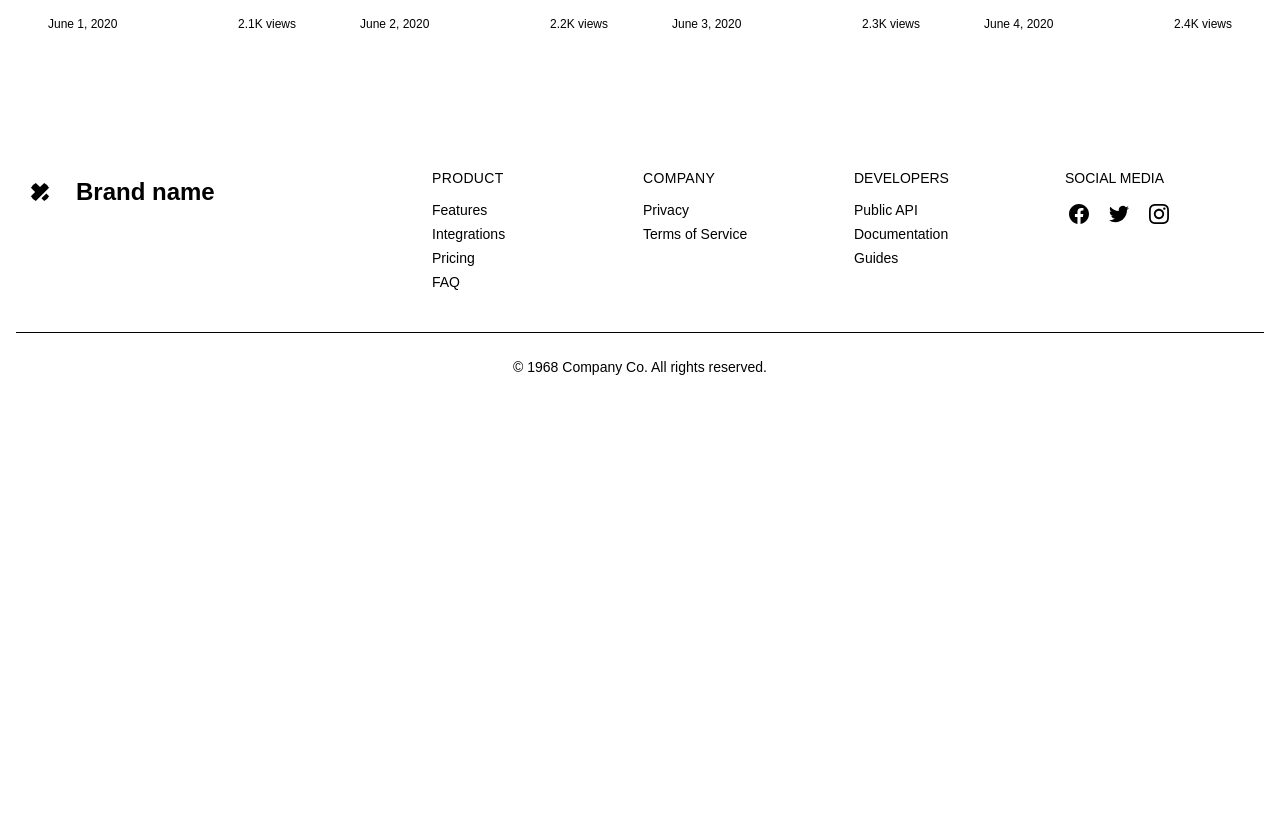
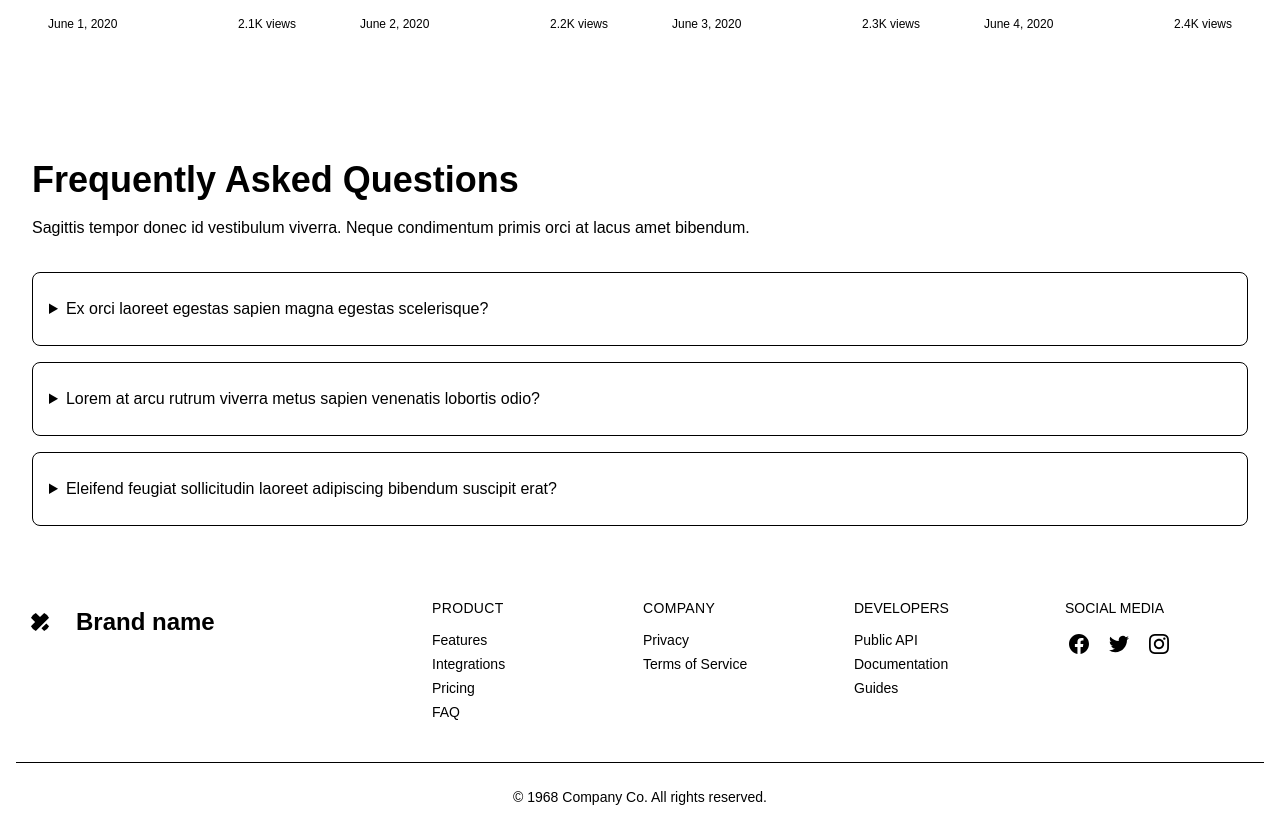
Before and after one commit to mdshahariarhafizofficial/start-next-js, a Next.js app: page / in a window 1280 px wide. Shown: the part 1780-2611 px from the top of the page. Before the commit the page ends 2181 px from the top, so only its background shows below. Built offline with nearby package versions, Linux system fonts and the light colour scheme.

Commit message:
Faq Section Added

```diff
--- /dev/null
+++ b/src/app/Components/Faq.jsx
@@ -0,0 +1,28 @@
+import React from 'react';
+
+const Faq = () => {
+    return (
+<section className="dark:bg-gray-100 dark:text-gray-800">
+	<div className="container flex flex-col justify-center px-4 py-8 mx-auto md:p-8">
+		<h2 className="text-2xl font-semibold sm:text-4xl">Frequently Asked Questions</h2>
+		<p className="mt-4 mb-8 dark:text-gray-600">Sagittis tempor donec id vestibulum viverra. Neque condimentum primis orci at lacus amet bibendum.</p>
+		<div className="space-y-4">
+			<details className="w-full border rounded-lg">
+				<summary className="px-4 py-6 focus:outline-none focus-visible:dark:ring-violet-600">Ex orci laoreet egestas sapien magna egestas scelerisque?</summary>
+				<p className="px-4 py-6 pt-0 ml-4 -mt-4 dark:text-gray-600">Lectus iaculis orci metus vitae ligula dictum per. Nisl per nullam taciti at adipiscing est. </p>
+			</details>
+			<details className="w-full border rounded-lg">
+				<summary className="px-4 py-6 focus:outline-none focus-visible:dark:ring-violet-600">Lorem at arcu rutrum viverra metus sapien venenatis lobortis odio?</summary>
+				<p className="px-4 py-6 pt-0 ml-4 -mt-4 dark:text-gray-600">Tincidunt ut hac condimentum rhoncus phasellus nostra. Magna porttitor egestas tincidunt neque vehicula potenti. </p>
+			</details>
+			<details className="w-full border rounded-lg">
+				<summary className="px-4 py-6 focus:outline-none focus-visible:dark:ring-violet-600">Eleifend feugiat sollicitudin laoreet adipiscing bibendum suscipit erat?</summary>
+				<p className="px-4 py-6 pt-0 ml-4 -mt-4 dark:text-gray-600">Justo libero tellus integer tincidunt justo semper consequat venenatis aliquet imperdiet. Ultricies urna proin fusce nulla pretium sodales vel magna et massa euismod vulputate sed. </p>
+			</details>
+		</div>
+	</div>
+</section>
+    );
+};
+
+export default Faq;
--- a/src/app/page.js
+++ b/src/app/page.js
@@ -2,6 +2,7 @@
 import Hero from "./Components/Hero";
 import Feature from "./Components/Feature";
 import Blogs from "./Components/Blogs";
+import Faq from "./Components/Faq";
 
 export default function Home() {
   return (
@@ -9,6 +10,7 @@
       <Hero></Hero>
       <Feature></Feature>
       <Blogs></Blogs>
+      <Faq></Faq>
     </>
   );
 }
```
